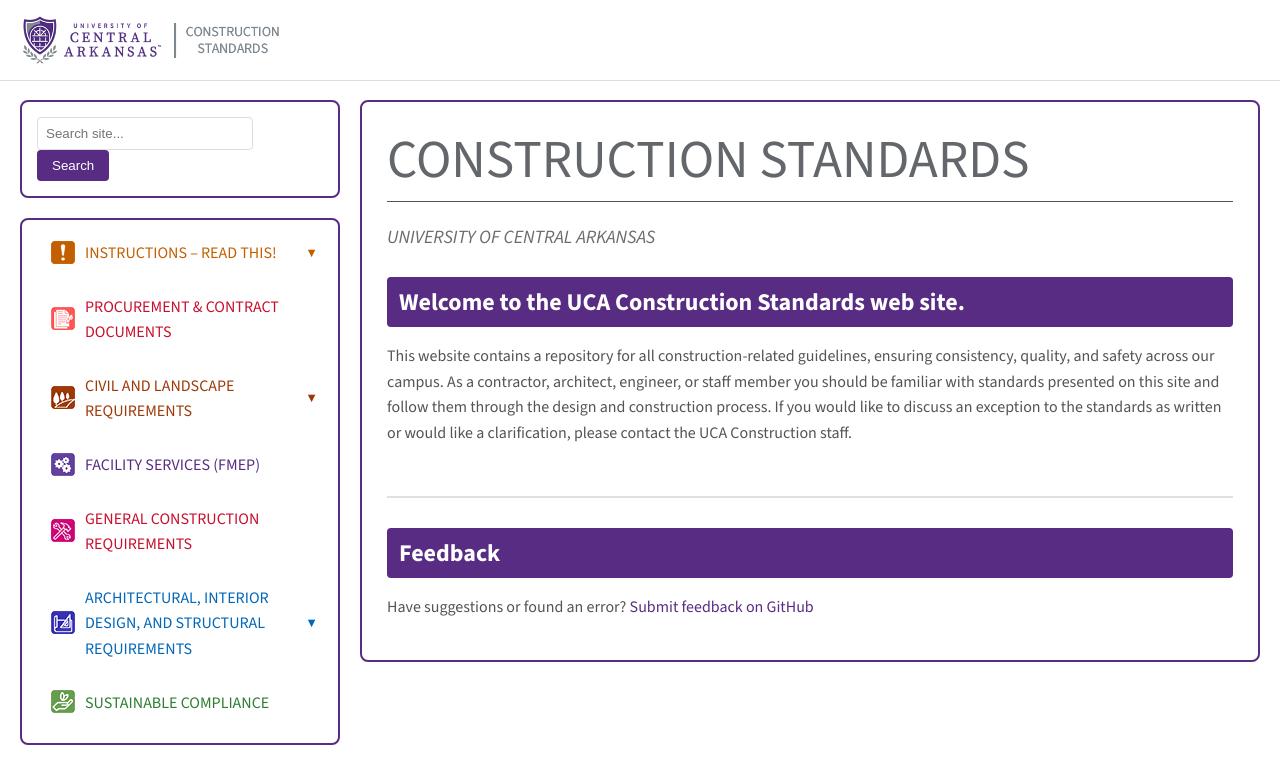
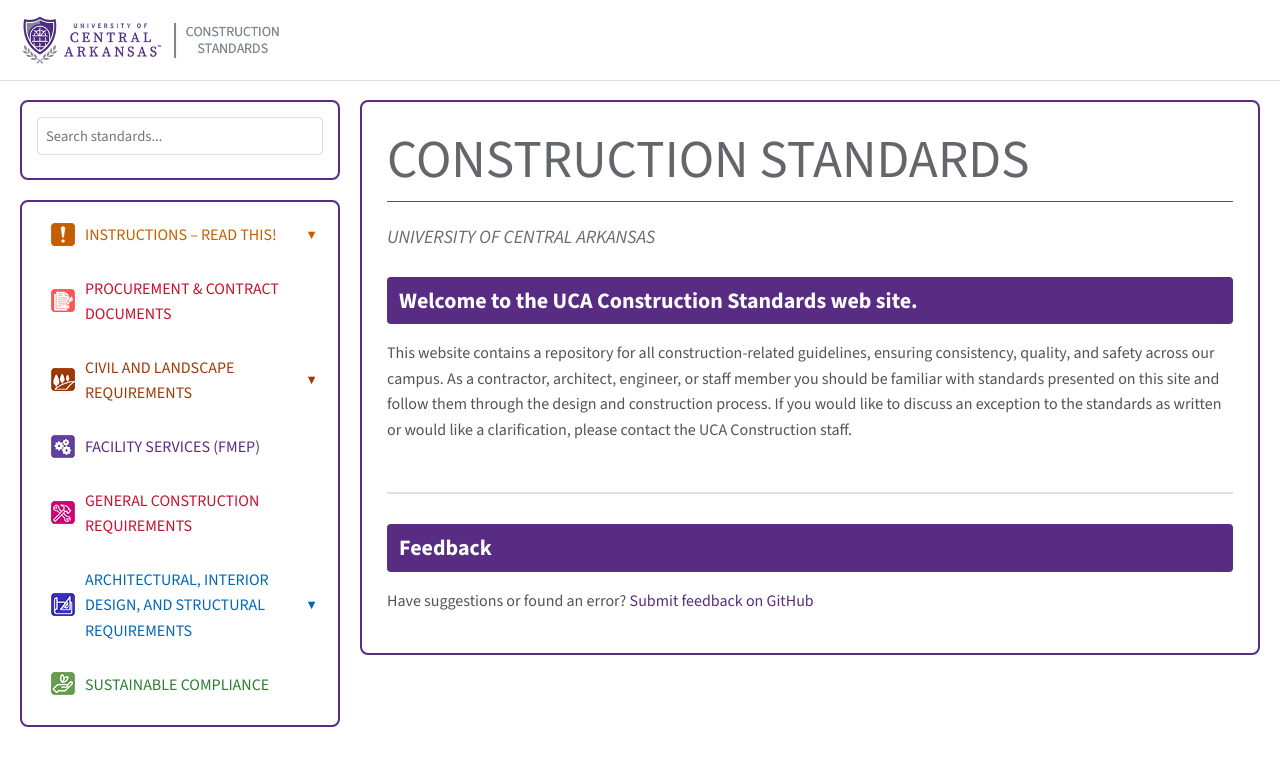
Before and after one commit to AMRJacob/UCA-Construction-Standards-CMS, a Jekyll site: the page built from index.md, in a window 1280 px wide. Shown: the top 784 px of the page. Built offline with Jekyll 4.4.1, drawn with Linux system fonts in a browser that asks for light colours; a script that is not in the unit is left out; comment, search, counter and statistics services are not loaded.

Commit message:
Update default.html

```diff
--- a/_layouts/default.html
+++ b/_layouts/default.html
@@ -1,4 +1,59 @@
-<!DOCTYPE html>
+<!DOCTYPE html>  <!-- Search term highlighter -->
+  <script>
+    (function() {
+      var params = new URLSearchParams(window.location.search);
+      var query = params.get('q');
+      if (!query || query.trim() === '') return;
+
+      var content = document.querySelector('.main-content-box');
+      if (!content) return;
+
+      // Highlight style
+      var style = document.createElement('style');
+      style.textContent = '.search-highlight { background-color: #fff176; color: #000; border-radius: 2px; padding: 0 2px; }';
+      document.head.appendChild(style);
+
+      // Walk text nodes and wrap matches
+      var terms = query.trim().split(/\s+/);
+      var regex = new RegExp('(' + terms.map(function(t) {
+        return t.replace(/[.*+?^${}()|[\]\\]/g, '\\$&');
+      }).join('|') + ')', 'gi');
+
+      function highlightNode(node) {
+        if (node.nodeType === 3) {
+          if (!regex.test(node.textContent)) return;
+          regex.lastIndex = 0;
+          var span = document.createElement('span');
+          span.innerHTML = node.textContent.replace(regex, '<mark class="search-highlight">$1</mark>');
+          node.parentNode.replaceChild(span, node);
+        } else if (
+          node.nodeType === 1 &&
+          node.tagName !== 'SCRIPT' &&
+          node.tagName !== 'STYLE' &&
+          node.tagName !== 'A'
+        ) {
+          Array.from(node.childNodes).forEach(highlightNode);
+        }
+      }
+
+      highlightNode(content);
+
+      // Scroll to first highlight
+      var first = content.querySelector('.search-highlight');
+      if (first) {
+        first.scrollIntoView({ behavior: 'smooth', block: 'center' });
+      }
+
+      // Show a dismiss banner
+      var banner = document.createElement('div');
+      banner.style.cssText = 'background: #fff9c4; border: 1px solid #f9a825; border-radius: 6px; padding: 8px 14px; margin-bottom: 16px; font-size: 11pt; display: flex; justify-content: space-between; align-items: center;';
+      banner.innerHTML =
+        '<span>Showing results for: <strong>' + query + '</strong></span>' +
+        '<a href="' + window.location.pathname + '" style="color: var(--uca-purple); font-size: 10pt; margin-left: 16px;">✕ Clear</a>';
+      content.insertBefore(banner, content.firstChild);
+    })();
+  </script>
+
 <html lang="en">
 <head>
   <meta charset="utf-8">
@@ -26,22 +81,25 @@
       --sustainable-green: #2e7d32;
       --soft-purple-banner: #582C83; /* Official UCA purple */
       --body-text-gray: #545454;
-      --subheading-gray: #6b6b6b;
+      --subheading-gray: #6b6b6b; /* Darkened from #9c9c9c for WCAG AA contrast */
       --civil-rust: #9d3a08;
+
+      /* Muted discipline tag colors */
+      --tag-architecture: #7b6a9b;
+      --tag-civil:        #8a9e7a;
+      --tag-mechanical:   #b07840;
+      --tag-electrical:   #a89040;
+      --tag-plumbing:     #5a8fa8;
+      --tag-structure:    #7a8a72;
+      --tag-interior:     #a87890;
+      --tag-contractor:   #7a7a7a;
+      --tag-specs:        #6a8a8a;
     }
 
     /* Expandable submenu styles */
-    .has-submenu {
-      position: relative;
-    }
-    .submenu {
-      display: none;
-      padding-left: 20px;
-      margin-top: 5px;
-    }
-    .has-submenu.expanded .submenu {
-      display: block;
-    }
+    .has-submenu { position: relative; }
+    .submenu { display: none; padding-left: 20px; margin-top: 5px; }
+    .has-submenu.expanded .submenu { display: block; }
     .parent-link {
       position: relative;
       display: flex;
@@ -54,9 +112,7 @@
       color: #333;
       cursor: pointer;
     }
-    .parent-link:hover {
-      background-color: #e8e9ea;
-    }
+    .parent-link:hover { background-color: #e8e9ea; }
     .parent-link::after {
       content: '▼';
       position: absolute;
@@ -65,23 +121,11 @@
       font-size: 0.8em;
       color: inherit;
     }
-    .has-submenu.expanded .parent-link::after {
-      content: '▲';
-    }
-    .submenu li a {
-      font-size: 0.9em;
-      padding: 8px 15px;
-      border-left: none;
-      color: inherit !important;
-    }
-    .submenu li a:hover {
-      background-color: #f0f0f0;
-      border-left-color: transparent;
-    }
+    .has-submenu.expanded .parent-link::after { content: '▲'; }
+    .submenu li a { font-size: 0.9em; padding: 8px 15px; border-left: none; color: inherit !important; }
+    .submenu li a:hover { background-color: #f0f0f0; border-left-color: transparent; }
 
-    * {
-      box-sizing: border-box;
-    }
+    * { box-sizing: border-box; }
 
     body {
       margin: 0;
@@ -92,7 +136,6 @@
       color: var(--body-text-gray);
     }
 
-    /* Header Alignment */
     .site-header {
       background-color: white;
       padding: 15px 0;
@@ -101,7 +144,6 @@
       position: absolute;
       z-index: 100;
     }
-
     .site-header .wrapper {
       display: flex;
       align-items: center;
@@ -109,12 +151,7 @@
       margin: 0 auto;
       padding-left: 20px;
     }
-
-    .site-header img {
-        height: 50px;
-        width: auto;
-        margin-right: 20px;
-    }
+    .site-header img { height: 50px; width: auto; margin-right: 20px; }
 
     .site-content {
       display: flex;
@@ -137,25 +174,25 @@
       overflow-y: auto;
     }
 
-    /* Box Styles */
     .search-widget-box, .tag-widget-box, .sidebar nav {
       border: 2px solid var(--uca-purple);
       border-radius: 8px;
       padding: 15px;
       margin-bottom: 20px;
     }
-    .sidebar nav {
-        padding: 10px;
+    .sidebar nav { padding: 10px; }
+
+    #search-results {
+      list-style: none;
+      margin: 8px 0 0 0;
+      padding: 0;
+      max-height: 300px;
+      overflow-y: auto;
     }
+    #search-results li:last-child { border-bottom: none !important; }
 
-    .sidebar nav ul {
-      list-style: none;
-      margin: 0;
-      padding: 0;
-    }
-    .sidebar nav li {
-      margin-bottom: 8px;
-    }
+    .sidebar nav ul { list-style: none; margin: 0; padding: 0; }
+    .sidebar nav li { margin-bottom: 8px; }
     .sidebar nav li a {
       display: flex;
       align-items: center;
@@ -166,17 +203,9 @@
       border-left: 4px solid transparent;
       color: #333;
     }
-    .sidebar nav li a:hover {
-      background-color: #e8e9ea;
-    }
-    .nav-icon {
-      width: 24px;
-      height: 24px;
-      margin-right: 10px;
-      flex-shrink: 0;
-    }
+    .sidebar nav li a:hover { background-color: #e8e9ea; }
+    .nav-icon { width: 24px; height: 24px; margin-right: 10px; flex-shrink: 0; }
 
-    /* Navigation Text Coloring - Parent categories */
     .sidebar nav a[href*="instructions"] { color: var(--hvac-orange) !important; }
     .sidebar nav a[href*="procurement"] { color: var(--fire-red) !important; }
     .sidebar nav a[href*="civil-landscape"] { color: var(--civil-rust) !important; }
@@ -185,51 +214,23 @@
     .sidebar nav a[href*="architectural"] { color: var(--plumbing-blue) !important; }
     .sidebar nav a[href*="sustainability"] { color: var(--sustainable-green) !important; }
 
-    /* Span parent-link colors (non-clickable dropdowns) */
     .has-submenu:has([href*="instructions"]) > .parent-link { color: var(--hvac-orange) !important; }
     .has-submenu:has([href*="civil-landscape"]) > .parent-link { color: var(--civil-rust) !important; }
     .has-submenu:has([href*="architectural"]) > .parent-link { color: var(--plumbing-blue) !important; }
 
-    /* Submenu items inherit parent color */
     .has-submenu:has(a[href*="instructions"]) .submenu a { color: var(--hvac-orange) !important; }
     .has-submenu:has(a[href*="civil-landscape"]) .submenu a { color: var(--civil-rust) !important; }
     .has-submenu:has(a[href*="architectural"]) .submenu a { color: var(--plumbing-blue) !important; }
 
-    /* Hover Effect - Left border matches text color */
-    .sidebar nav a[href*="instructions"]:hover {
-        background-color: rgba(194, 95, 0, 0.1);
-        border-left-color: var(--hvac-orange) !important;
-    }
-    .sidebar nav a[href*="procurement"]:hover {
-        background-color: rgba(200, 16, 46, 0.1);
-        border-left-color: var(--fire-red) !important;
-    }
-    .sidebar nav a[href*="civil-landscape"]:hover {
-        background-color: rgba(157, 58, 8, 0.1);
-        border-left-color: var(--civil-rust) !important;
-    }
-    .sidebar nav a[href*="facility-services"]:hover {
-        background-color: rgba(88, 44, 131, 0.1);
-        border-left-color: var(--uca-purple) !important;
-    }
-    .sidebar nav a[href*="general-construction"]:hover {
-        background-color: rgba(200, 16, 46, 0.1);
-        border-left-color: var(--fire-red) !important;
-    }
-    .sidebar nav a[href*="architectural"]:hover {
-        background-color: rgba(0, 103, 185, 0.1);
-        border-left-color: var(--plumbing-blue) !important;
-    }
-    .sidebar nav a[href*="sustainability"]:hover {
-        background-color: rgba(46, 125, 50, 0.1);
-        border-left-color: var(--sustainable-green) !important;
-    }
+    .sidebar nav a[href*="instructions"]:hover { background-color: rgba(194, 95, 0, 0.1); border-left-color: var(--hvac-orange) !important; }
+    .sidebar nav a[href*="procurement"]:hover { background-color: rgba(200, 16, 46, 0.1); border-left-color: var(--fire-red) !important; }
+    .sidebar nav a[href*="civil-landscape"]:hover { background-color: rgba(157, 58, 8, 0.1); border-left-color: var(--civil-rust) !important; }
+    .sidebar nav a[href*="facility-services"]:hover { background-color: rgba(88, 44, 131, 0.1); border-left-color: var(--uca-purple) !important; }
+    .sidebar nav a[href*="general-construction"]:hover { background-color: rgba(200, 16, 46, 0.1); border-left-color: var(--fire-red) !important; }
+    .sidebar nav a[href*="architectural"]:hover { background-color: rgba(0, 103, 185, 0.1); border-left-color: var(--plumbing-blue) !important; }
+    .sidebar nav a[href*="sustainability"]:hover { background-color: rgba(46, 125, 50, 0.1); border-left-color: var(--sustainable-green) !important; }
 
-    .main-content {
-      flex: 1;
-      padding: 0 0 0 20px;
-      min-width: 0;
-    }
+    .main-content { flex: 1; padding: 0 0 0 20px; min-width: 0; }
 
     .main-content-box {
       border: 2px solid var(--uca-purple);
@@ -238,14 +239,7 @@
       margin-top: 0;
     }
 
-    /* Homepage Title Wrapper - ONLY shows on homepage */
-    .page-header-wrapper {
-        border-left: none;
-        padding-left: 0;
-        margin-bottom: 20px;
-    }
-
-    /* Homepage H1 Title - 48pt Black ALL CAPS */
+    .page-header-wrapper { border-left: none; padding-left: 0; margin-bottom: 20px; }
     .page-header-wrapper h1 {
       font-family: 'Source Sans 3', 'Source Sans Pro', Calibri, sans-serif;
       font-size: 48pt;
@@ -276,18 +270,10 @@
       margin-bottom: 20px;
       font-weight: normal;
     }
-
-    .intro-banner h2 {
-        color: white;
-        margin: 0;
-        font-size: 1.5em;
-        border-bottom: none;
-        padding-bottom: 0;
-    }
+    .intro-banner h2 { color: white; margin: 0; font-size: 1.5em; border-bottom: none; padding-bottom: 0; }
 
     /* === TYPOGRAPHY STYLES === */
 
-    /* Auto-generated Page Title H1 from front matter - PRIMARY method */
     h1.page-title {
       font-family: 'Source Sans 3', 'Source Sans Pro', Calibri, sans-serif !important;
       font-size: 40pt !important;
@@ -312,10 +296,9 @@
       border-bottom: 1px solid var(--body-text-gray);
       line-height: 1.2;
     }
-
-    /* H2 - Purple Background Sections - Full width like horizontal lines */
     .main-content-box h2 {
       font-family: 'Source Sans 3', 'Source Sans Pro', Calibri, sans-serif;
+      font-size: 16.5pt;
       font-weight: bold;
       color: #ffffff;
       background-color: var(--soft-purple-banner);
@@ -368,82 +343,18 @@
       line-height: 1.6;
       padding-left: 0;
     }
-
-    /* List items */
-    .main-content-box li {
-        margin-bottom: 8px;
-    }
-
-    /* Bullet lists use standard bullets */
-    .main-content-box ul {
-        list-style-type: disc;
-    }
-
-    /* Ordered lists - First level: A, B, C */
-    .main-content-box ol {
-        list-style-type: upper-alpha;
-        counter-reset: item;
-    }
-
-    /* Ordered lists - Second level: 1, 2, 3 */
-    .main-content-box ol ol {
-        list-style-type: decimal;
-        margin-left: 25px;
-        margin-top: 8px;
-        margin-bottom: 8px;
-    }
-
-    /* Ordered lists - Third level: a, b, c */
-    .main-content-box ol ol ol {
-        list-style-type: lower-alpha;
-        margin-left: 25px;
-        margin-top: 8px;
-        margin-bottom: 8px;
-    }
-
-    /* Nested bullet lists */
-    .main-content-box ul ul {
-        list-style-type: circle;
-        margin-left: 25px;
-        margin-top: 8px;
-        margin-bottom: 8px;
-    }
-
-    .main-content-box ul ul ul {
-        list-style-type: square;
-        margin-left: 25px;
-        margin-top: 8px;
-        margin-bottom: 8px;
-    }
-
-    /* Paragraphs within list items */
-    .main-content-box li > p {
-        margin: 0 0 10px 0;
-        padding: 0;
-    }
-
-    .main-content-box li > p:last-child {
-        margin-bottom: 0;
-    }
-
-    /* Paragraphs immediately following lists - maintain indent */
-    .main-content-box ul + p,
-    .main-content-box ol + p {
-        margin-left: 40px;
-    }
-
-    /* Bold text */
-    .main-content-box strong {
-        font-weight: bold;
-        color: #000000;
-    }
-
-    /* Italic text */
-    .main-content-box em {
-        font-style: italic;
-    }
-
-    /* Tables */
+    .main-content-box li { margin-bottom: 8px; }
+    .main-content-box ul { list-style-type: disc; }
+    .main-content-box ol { list-style-type: upper-alpha; counter-reset: item; }
+    .main-content-box ol ol { list-style-type: decimal; margin-left: 25px; margin-top: 8px; margin-bottom: 8px; }
+    .main-content-box ol ol ol { list-style-type: lower-alpha; margin-left: 25px; margin-top: 8px; margin-bottom: 8px; }
+    .main-content-box ul ul { list-style-type: circle; margin-left: 25px; margin-top: 8px; margin-bottom: 8px; }
+    .main-content-box ul ul ul { list-style-type: square; margin-left: 25px; margin-top: 8px; margin-bottom: 8px; }
+    .main-content-box li > p { margin: 0 0 10px 0; padding: 0; }
+    .main-content-box li > p:last-child { margin-bottom: 0; }
+    .main-content-box ul + p, .main-content-box ol + p { margin-left: 40px; }
+    .main-content-box strong { font-weight: bold; color: #000000; }
+    .main-content-box em { font-style: italic; }
     .main-content-box table {
       font-family: 'Source Sans 3', 'Source Sans Pro', Calibri, sans-serif;
       font-size: 11pt;
@@ -451,7 +362,6 @@
       width: 100%;
       margin: 20px 0;
     }
-
     .main-content-box table th {
       background-color: var(--soft-purple-banner);
       color: white;
@@ -460,28 +370,10 @@
       font-weight: bold;
       border: 1px solid #ddd;
     }
-
-    .main-content-box table td {
-        padding: 10px;
-        border: 1px solid #ddd;
-        color: var(--body-text-gray);
-    }
-
-    .main-content-box table tr:nth-child(even) {
-        background-color: #f8f9fa;
-    }
-
-    /* Links */
-    .main-content-box a {
-        color: var(--uca-purple);
-        text-decoration: none;
-    }
-
-    .main-content-box a:hover {
-        text-decoration: underline;
-    }
-
-    /* Code blocks */
+    .main-content-box table td { padding: 10px; border: 1px solid #ddd; color: var(--body-text-gray); }
+    .main-content-box table tr:nth-child(even) { background-color: #f8f9fa; }
+    .main-content-box a { color: var(--uca-purple); text-decoration: none; }
+    .main-content-box a:hover { text-decoration: underline; }
     .main-content-box code {
       background-color: #f8f9fa;
       padding: 2px 6px;
@@ -489,31 +381,12 @@
       font-family: 'Courier New', monospace;
       font-size: 11pt;
     }
-
-    .main-content-box pre {
-        background-color: #f8f9fa;
-        padding: 15px;
-        border-radius: 5px;
-        overflow-x: auto;
-        font-size: 11pt;
-    }
-
-    /* Horizontal rules */
-    .main-content-box hr {
-        border: none;
-        border-top: 2px solid #e0e0e0;
-        margin: 30px 0;
-    }
+    .main-content-box pre { background-color: #f8f9fa; padding: 15px; border-radius: 5px; overflow-x: auto; font-size: 11pt; }
+    .main-content-box hr { border: none; border-top: 2px solid #e0e0e0; margin: 30px 0; }
 
     /* === END TYPOGRAPHY STYLES === */
 
-    .tag-cloud {
-        display: flex;
-        flex-wrap: wrap;
-        gap: 8px 6px;
-        margin-top: 10px;
-    }
-
+    .tag-cloud { display: flex; flex-wrap: wrap; gap: 8px 6px; margin-top: 10px; }
     .tag-item {
       font-size: 0.85em;
       padding: 4px 10px;
@@ -524,12 +397,9 @@
       background-color: var(--tag-color, var(--uca-gray));
       transition: opacity 0.2s;
       border: none;
+      display: inline-block;
     }
-
-    .tag-item:hover {
-        text-decoration: none;
-        opacity: 0.8;
-    }
+    .tag-item:hover { text-decoration: none; opacity: 0.8; }
 
     @media (max-width: 968px) {
       .site-content { flex-direction: column; }
@@ -559,12 +429,15 @@
 
     <aside class="sidebar">
 
+      <!-- Search Widget -->
       <div class="search-widget-box">
-          <form action="https://www.google.com/search" method="get" class="sidebar-search">
-              <input type="hidden" name="sitesearch" value="amrjacob.github.io/UCA-Construction-Standards">
-              <input type="text" name="q" placeholder="Search site..." style="width: calc(100% - 70px); padding: 8px; border: 1px solid #ddd; border-radius: 4px;">
-              <button type="submit" style="padding: 8px 15px; background-color: var(--uca-purple); color: white; border: none; border-radius: 4px; cursor: pointer;">Search</button>
-          </form>
+        <input
+          type="text"
+          id="search-input"
+          placeholder="Search standards..."
+          style="width: 100%; padding: 8px; border: 1px solid #ddd; border-radius: 4px; font-family: inherit; font-size: 11pt;"
+        >
+        <ul id="search-results"></ul>
       </div>
 
       <nav>
@@ -676,6 +549,7 @@
         </ul>
       </nav>
 
+      <!-- Tag Widget -->
       {% assign tags = page.tags | join: ',' | split: ',' | uniq %}
       {% if tags.size > 0 %}
       <div class="tag-widget-box" style="margin-top: 20px;">
@@ -684,22 +558,35 @@
             {% for tag in tags %}
                 {% if tag != "" %}
                 {% assign tag_color = 'uca-gray' %}
-                {% assign tag_url = '/tags#' | append: tag | slugify %}
+                {% assign tag_slug = tag | slugify %}
+                {% assign tag_url = '/tags/#' | append: tag_slug %}
 
-                {% if tag contains 'instruction' or tag contains 'a&e' %}
+                {% if tag contains 'instruction' or tag == 'a&e' %}
                     {% assign tag_color = 'hvac-orange' %}
-                {% elsif tag contains 'procurement' or tag contains 'contract' %}
+                {% elsif tag contains 'procurement' or tag contains 'contracting' %}
                     {% assign tag_color = 'fire-red' %}
-                {% elsif tag contains 'civil' or tag contains 'landscape' or tag contains 'site work' %}
-                    {% assign tag_color = 'uca-gray' %}
                 {% elsif tag contains 'fmep' or tag contains 'services' or tag contains 'hvac' %}
                     {% assign tag_color = 'uca-purple' %}
-                {% elsif tag contains 'general' or tag contains 'construction' %}
-                    {% assign tag_color = 'fire-red' %}
-                {% elsif tag contains 'architectural' or tag contains 'masonry' or tag contains 'structural' %}
-                    {% assign tag_color = 'plumbing-blue' %}
                 {% elsif tag contains 'sustainable' or tag contains 'leed' %}
                     {% assign tag_color = 'sustainable-green' %}
+                {% elsif tag == 'architecture' %}
+                    {% assign tag_color = 'tag-architecture' %}
+                {% elsif tag == 'civil' or tag == 'landscape' or tag contains 'site work' %}
+                    {% assign tag_color = 'tag-civil' %}
+                {% elsif tag == 'mechanical' %}
+                    {% assign tag_color = 'tag-mechanical' %}
+                {% elsif tag == 'electrical' %}
+                    {% assign tag_color = 'tag-electrical' %}
+                {% elsif tag == 'plumbing' %}
+                    {% assign tag_color = 'tag-plumbing' %}
+                {% elsif tag == 'structure' or tag == 'structural' %}
+                    {% assign tag_color = 'tag-structure' %}
+                {% elsif tag == 'interior-design' %}
+                    {% assign tag_color = 'tag-interior' %}
+                {% elsif tag == 'contractor' %}
+                    {% assign tag_color = 'tag-contractor' %}
+                {% elsif tag == 'specifications' %}
+                    {% assign tag_color = 'tag-specs' %}
                 {% endif %}
 
                 <a href="{{ tag_url | relative_url }}" class="tag-item" style="--tag-color: var(--{{ tag_color }});">{{ tag }}</a>
@@ -735,22 +622,69 @@
 
   </div>
 
+  <!-- Lunr.js full-text search -->
+  <script src="https://cdnjs.cloudflare.com/ajax/libs/lunr.js/2.3.9/lunr.min.js"></script>
   <script>
-    // Handle collapsible menu expansion
+    var searchIndex, searchData;
+
+    fetch('{{ "/search.json" | relative_url }}')
+      .then(function(r) { return r.json(); })
+      .then(function(data) {
+        searchData = data;
+        searchIndex = lunr(function() {
+          this.ref('url');
+          this.field('title', { boost: 10 });
+          this.field('tags',  { boost: 5 });
+          this.field('content');
+          data.forEach(function(doc) { this.add(doc); }, this);
+        });
+      });
+
+    document.getElementById('search-input').addEventListener('input', function() {
+      var query = this.value.trim();
+      var container = document.getElementById('search-results');
+      container.innerHTML = '';
+
+      if (query.length < 2) return;
+
+      var results;
+      try {
+        results = searchIndex.search(query + '*');
+        if (results.length === 0) results = searchIndex.search(query);
+      } catch(e) {
+        results = [];
+      }
+
+      if (results.length === 0) {
+        container.innerHTML = '<li style="padding: 8px 0; color: var(--subheading-gray); font-size: 11pt; font-style: italic;">No results found</li>';
+        return;
+      }
+
+      results.slice(0, 8).forEach(function(r) {
+        var doc = searchData.find(function(d) { return d.url === r.ref; });
+        if (!doc) return;
+        var li = document.createElement('li');
+        li.style.cssText = 'border-bottom: 1px solid #eee; padding: 8px 0;';
+        li.innerHTML =
+          '<a href="' + doc.url + '?q=' + encodeURIComponent(query) + '" style="color: var(--uca-purple); font-weight: bold; font-size: 11pt;">' + doc.title + '</a>' +
+          (doc.tags ? '<br><span style="font-size: 9pt; color: var(--subheading-gray);">' + doc.tags + '</span>' : '');
+        container.appendChild(li);
+      });
+    });
+  </script>
+
+  <script>
     document.querySelectorAll('.has-submenu > .parent-link').forEach(link => {
       link.addEventListener('click', function(e) {
-        e.preventDefault(); // Always prevent default
+        e.preventDefault();
         const parent = this.parentElement;
         parent.classList.toggle('expanded');
-
-        // Only navigate if it's an actual link (not a span)
         if (!parent.classList.contains('expanded') && this.tagName === 'A') {
           window.location.href = this.href;
         }
       });
     });
 
-    // Auto-expand if on a sub-page
     const currentPath = window.location.pathname;
     document.querySelectorAll('.submenu a').forEach(link => {
       if (currentPath.includes(link.getAttribute('href'))) {
```
Also changed, not shown: other parts of _layouts/default.html (+0 -10 lines). Lines whose indentation alone changed are shown as unchanged.
